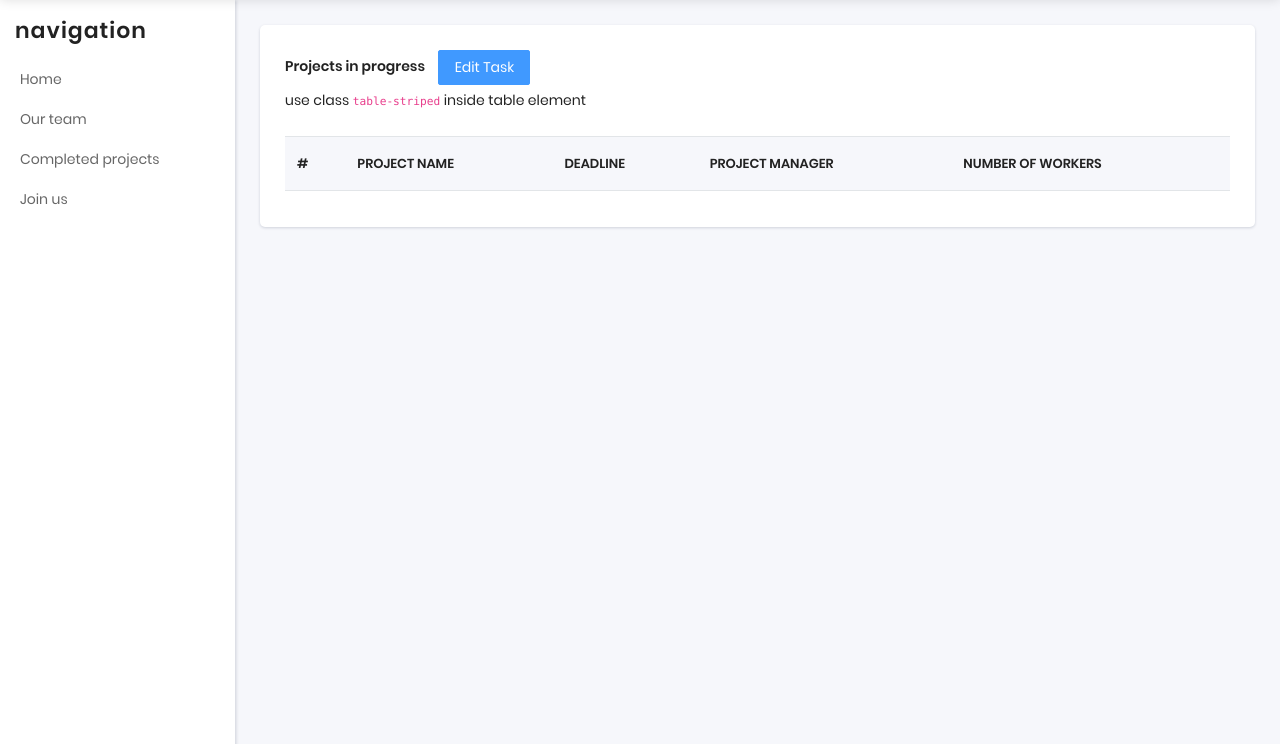
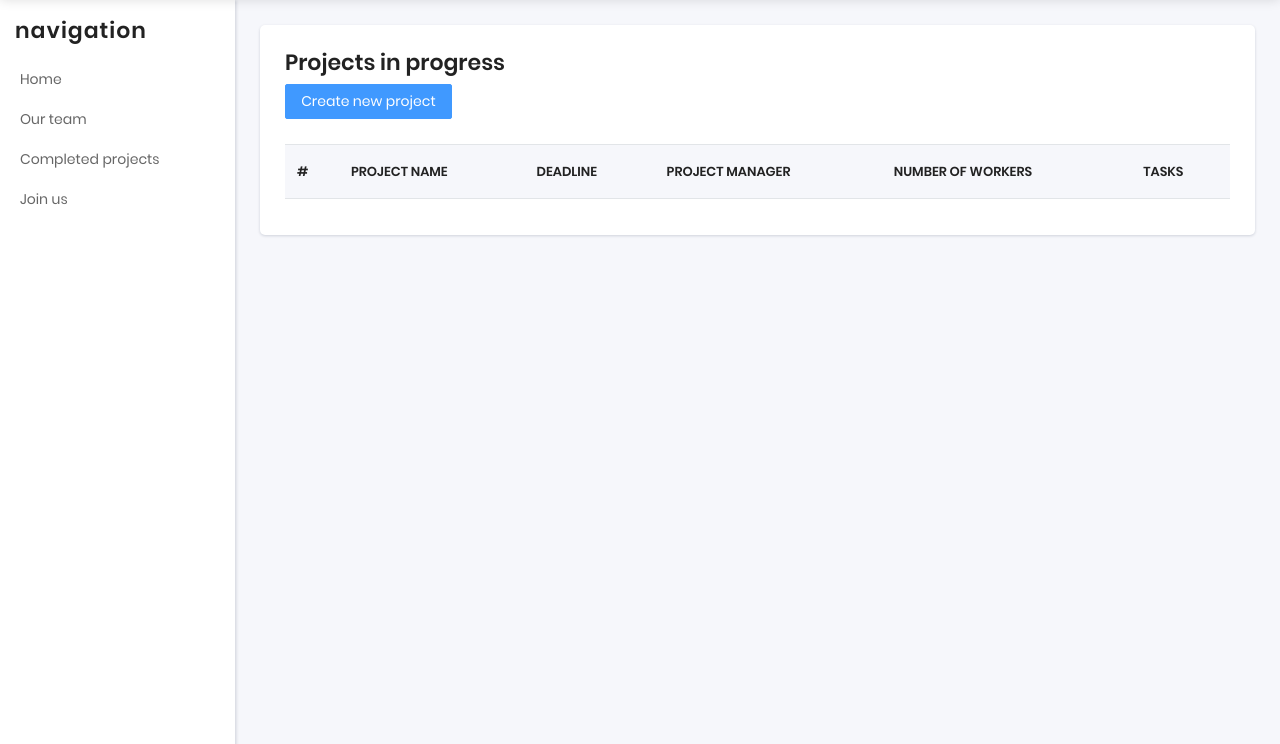
Before and after one commit to AndriiIshchenko/company-project-manager, a Django app: template templates/pages/index.html in a window 1280 px wide. Shown: the part 56-800 px from the top of the page. Run offline with Django 5.2, Linux system fonts and the light colour scheme; the template is opened without the code that fills it, so the values that code supplies are empty; some libraries are stand-ins or nearby versions.

Commit message:
refactoring

```diff
--- a/templates/pages/index.html
+++ b/templates/pages/index.html
@@ -1,13 +1,11 @@
-{% extends 'layouts/base.html' %} {% load static %} {% block content %}
-<!-- [ stiped-table ] start -->
+{% extends 'layouts/base.html' %} {% load static %}
+{% load project_tags %}
+{% block content %}
 <div class="col-xl-12">
   <div class="card">
     <div class="card-header">
-      <h5>Projects in progress</h5>
-      <a href="{% url 'project_manager:project-create'%}"  class="btn btn-primary">Edit Task</a>
-      <span class="d-block m-t-5"
-        >use class <code>table-striped</code> inside table element</span
-      >
+      <h4>Projects in progress</h4>
+      <a href="{% url 'project_manager:project-create'%}"  class="btn btn-primary">Create new project</a>
     </div>
     <div class="card-body table-border-style">
       <div class="table-responsive">
@@ -19,16 +17,17 @@
               <th>Deadline</th>
               <th>Project Manager</th>
               <th>Number of workers</th>
+              <th>Tasks</th>
             </tr>
           </thead>
           <tbody>
-            {% for project in project_completed_list %}
+            {% for project in project_active_list %}
             <tr>
               <td>{{ project.id }}</td>
               <td><a href="{% url 'project_manager:project-detail' pk=project.id %} ">{{ project.name }}</a></td>
               <td>{{ project.deadline }}</td>
               <td>{% for worker in project.assigness.all %} {{ worker.username }} <br> {% endfor %}</td>
-              <td>{{ project.tasks.name }}</td>
+              <td>{{ project|worker_amount }}</td>
               <td>{% for task in project.tasks.all %} {{ task.name }} <br> {% endfor %}</td>
             </tr>
             {% endfor %}
```
